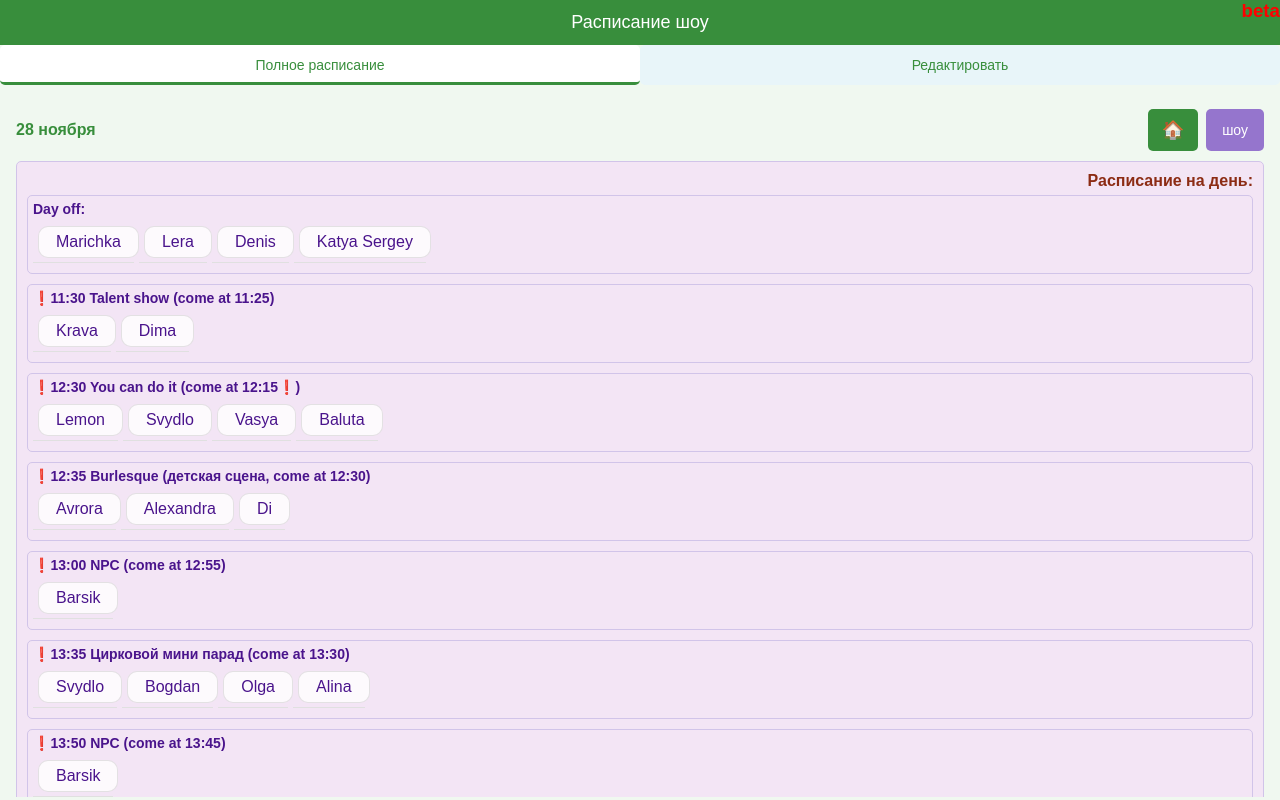
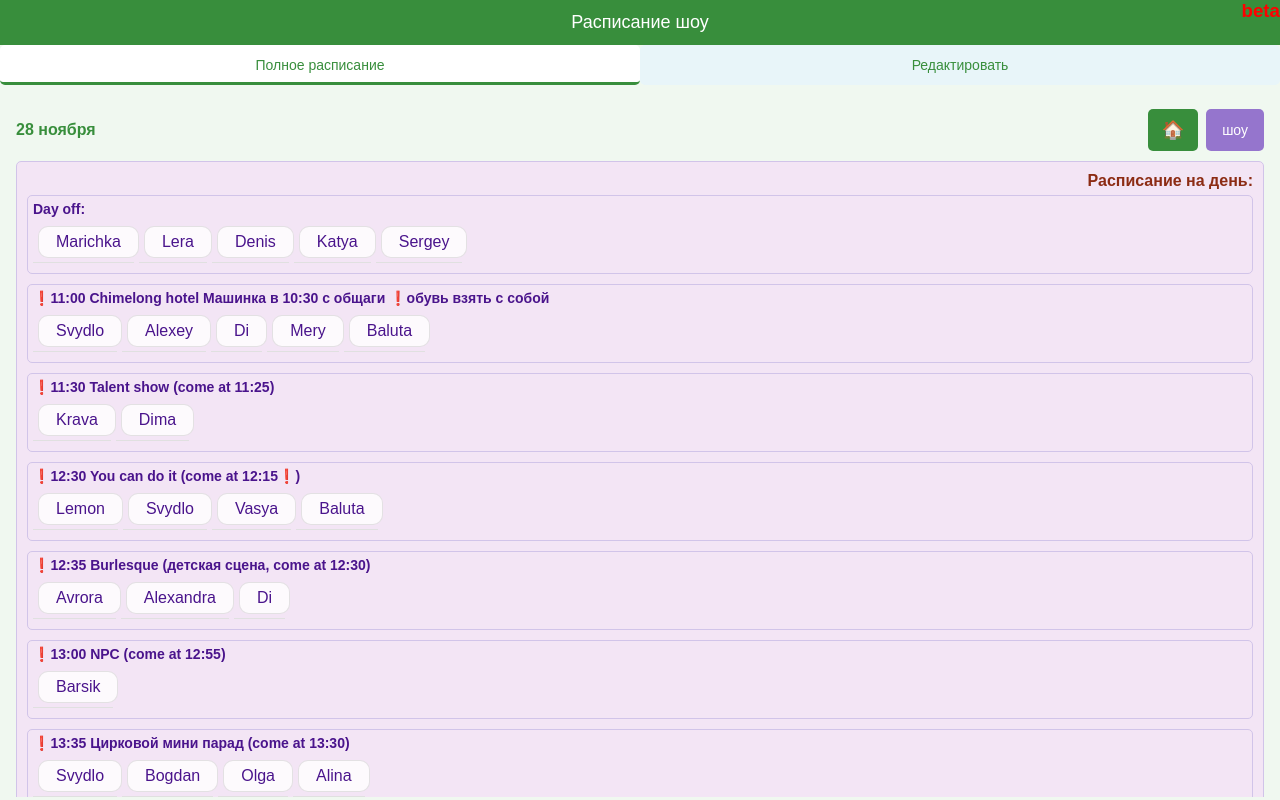
Before and after one commit to klevchuk/scheduleForDancers, a plain HTML site: page index.html in a window 1280 px wide. Drawn offline with Linux system fonts and the light colour scheme.

Commit message:
Update index.html

```diff
--- a/index.html
+++ b/index.html
@@ -179,7 +179,15 @@ const schedule = {
             "Marichka",
             "Lera",
             "Denis",
-            "Katya Sergey"
+            "Katya",
+            "Sergey"
+        ],
+        "❗️11:00 Chimelong hotel Машинка в 10:30 с общаги ❗️обувь взять с собой": [
+            "Svydlo",
+            "Alexey",
+            "Di",
+            "Mery",
+            "Baluta"
         ],
         "❗️11:30 Talent show (come at 11:25)": [
             "Krava",
```
